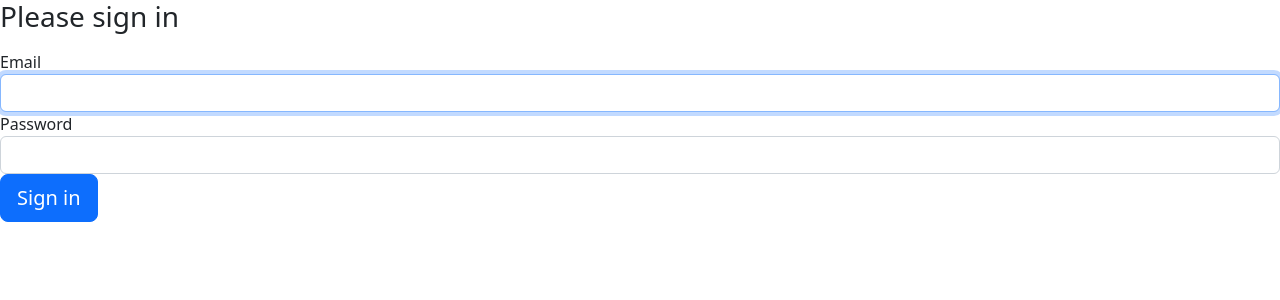
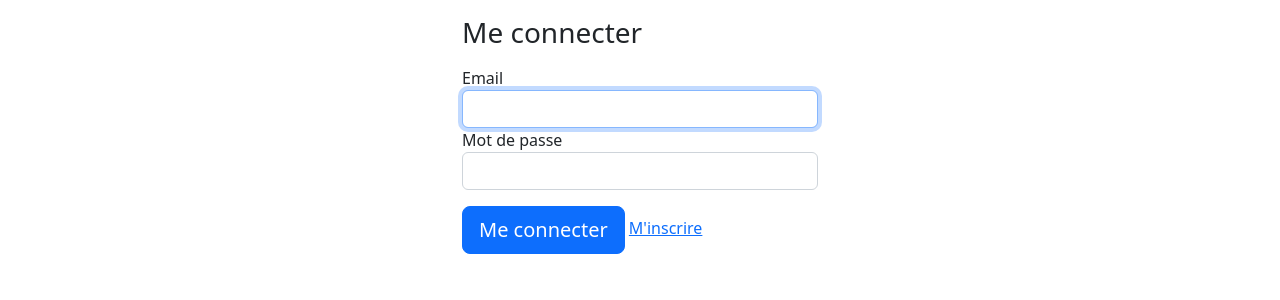
Before and after one commit to Cleberre22/geosport, a Symfony app: template templates/security/login.html.twig in a window 1280 px wide. Shown: the top 300 px of the page. Run offline with Twig, Linux system fonts and the light colour scheme; the template is opened without the code that fills it, so the values that code supplies are empty; some libraries are stand-ins or nearby versions.

Commit message:
Template + FormType (registration+login)

```diff
--- /dev/null
+++ b/public/css/style.css
@@ -0,0 +1,10 @@
+/* GLOBAL
+================================================== */
+*,
+::before ::after {
+  -webkit-box-sizing: border-box;
+          box-sizing: border-box;
+  margin: 0;
+  padding: 0;
+}
+/*# sourceMappingURL=style.css.map */
--- /dev/null
+++ b/public/css/style.scss
@@ -0,0 +1,9 @@
+/* GLOBAL
+================================================== */
+
+*,
+::before ::after {
+  box-sizing: border-box;
+  margin: 0;
+  padding: 0;
+}
--- a/src/Security/AppAuthenticator.php
+++ b/src/Security/AppAuthenticator.php
@@ -50,7 +50,7 @@ class AppAuthenticator extends AbstractLoginFormAuthenticator
         }
 
         // For example:
-        // return new RedirectResponse($this->urlGenerator->generate('some_route'));
+        return new RedirectResponse($this->urlGenerator->generate('home'));
         throw new \Exception('TODO: provide a valid redirect inside '.__FILE__);
     }
 
--- a/templates/security/login.html.twig
+++ b/templates/security/login.html.twig
@@ -3,26 +3,31 @@
 {% block title %}Log in!{% endblock %}
 
 {% block body %}
-<form method="post">
+
+<section class="container my-3">
+		<div class="row justify-content-center align-items-center">
+			<div class="col-md-4"><form method="post">
+
             {% if error %}
                 <div class="alert alert-danger">{{ error.messageKey|trans(error.messageData, 'security') }}</div>
             {% endif %}
 
             {% if app.user %}
                 <div class="mb-3">
-            You are logged in as {{ app.user.userIdentifier }}, <a href="{{ path('app_logout') }}">Logout</a>
+                    Vous êtes connecté(e) comme
+                    {{ app.user.userIdentifier }},
+                    <a href="{{ path('app_logout') }}">Me déconnecter</a>
                 </div>
             {% endif %}
 
-    <h1 class="h3 mb-3 font-weight-normal">Please sign in</h1>
+            <h1 class="h3 mb-3 font-weight-normal">Me connecter</h1>
             <label for="inputEmail">Email</label>
             <input type="email" value="{{ last_username }}" name="email" id="inputEmail" class="form-control" autocomplete="email" required autofocus>
-    <label for="inputPassword">Password</label>
+            <label for="inputPassword">Mot de passe</label>
             <input type="password" name="password" id="inputPassword" class="form-control" autocomplete="current-password" required>
 
-    <input type="hidden" name="_csrf_token"
-           value="{{ csrf_token('authenticate') }}"
-    >
+            <input
+            type="hidden" name="_csrf_token" value="{{ csrf_token('authenticate') }}">
 
             {#
                     Uncomment this section and add a remember_me option below your firewall to activate remember me functionality.
@@ -35,8 +40,13 @@
                     </div>
                 #}
 
-    <button class="btn btn-lg btn-primary" type="submit">
-        Sign in
+            <button class="btn btn-lg btn-primary my-3" type="submit">
+                Me connecter
             </button>
-</form>
+
+        <a href="{{ path('app_register') }}" class="my-3">M'inscrire</a>
+        </form></div>
+		</div>
+	</section>
+
 {% endblock %}
```
Also changed, not shown: migrations/Version20220613093930.php (added, +31 -0 lines), src/Entity/User.php (+30 -0 lines), src/Form/RegistrationFormType.php (+31 -9 lines), templates/registration/register.html.twig (+24 -10 lines), 2 other files. Lines whose indentation alone changed are shown as unchanged.
